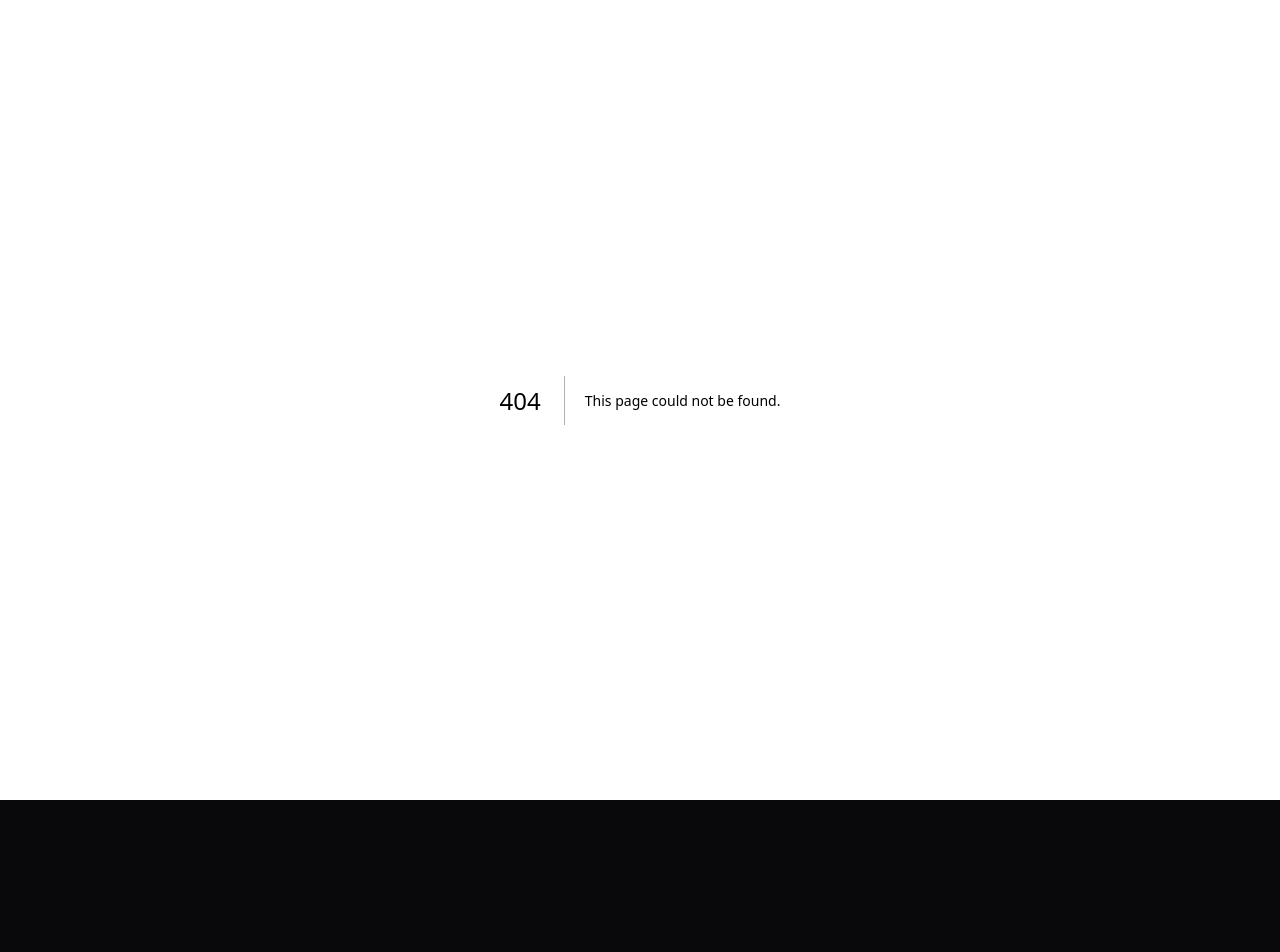
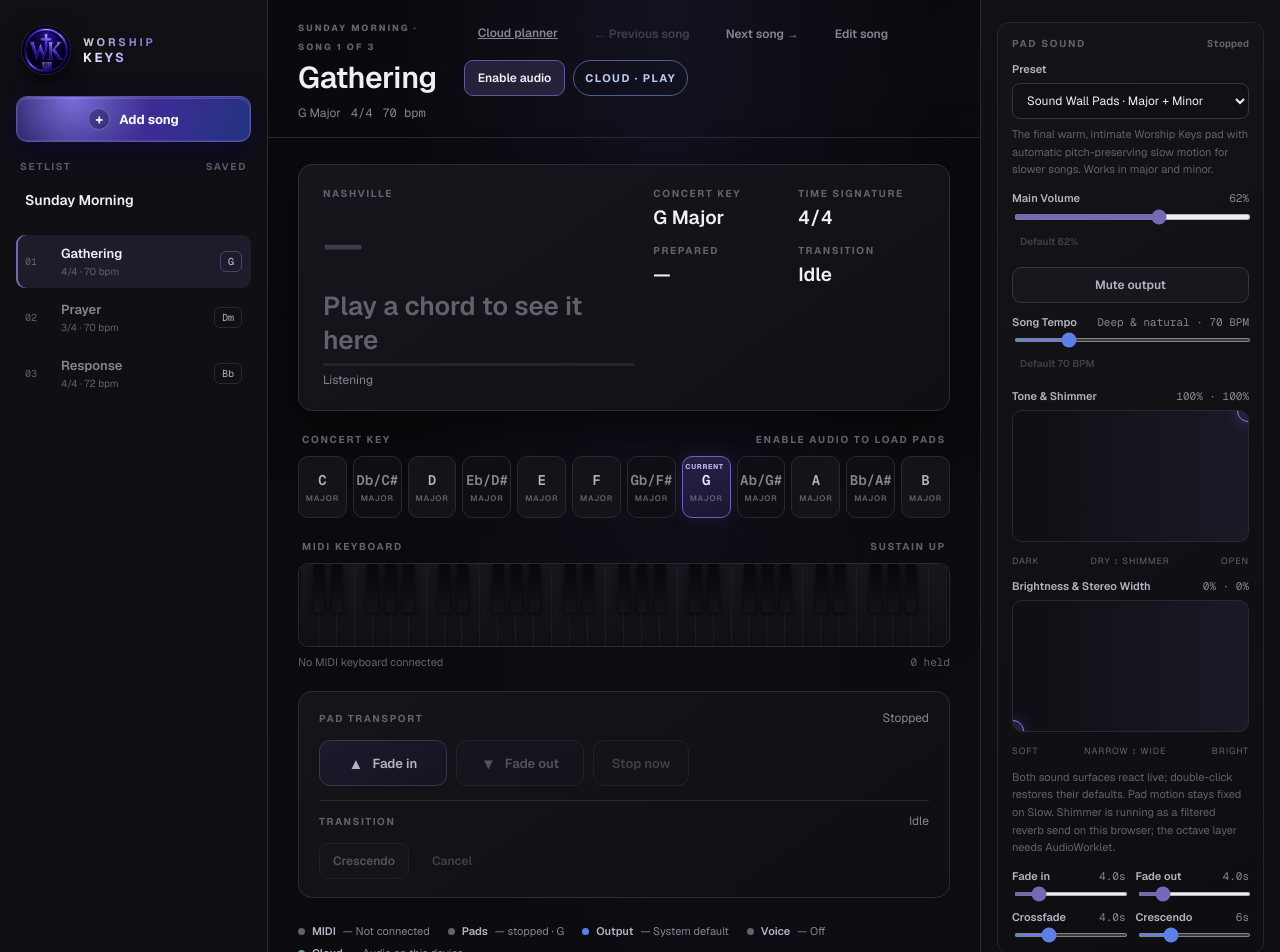
Before and after one commit to ahaz6/worship-keys, a Next.js app: page /play in a window 1280 px wide. Before the commit this address had no page. Shown: the top 952 px of the page. Before the commit the page ends 800 px from the top, so only its background shows below. Built offline with nearby package versions, Linux system fonts and the light colour scheme.

Commit message:
Deploy public web performance app

```diff
--- a/app/page.tsx
+++ b/app/page.tsx
@@ -1,8 +1,7 @@
-import { CloudPlanner } from "./cloud-planner";
 import { WorshipKeysApp } from "./worship-keys-app";
 
 export default function HostPage() {
   const cloudDeployment =
     process.env.VERCEL === "1" || process.env.NEXT_PUBLIC_WORSHIP_KEYS_CLOUD === "1";
-  return cloudDeployment ? <CloudPlanner /> : <WorshipKeysApp />;
+  return <WorshipKeysApp runtime={cloudDeployment ? "cloud" : "local"} />;
 }
--- /dev/null
+++ b/app/play/page.tsx
@@ -0,0 +1,15 @@
+import { WorshipKeysApp } from "../worship-keys-app";
+
+export const metadata = {
+  title: "Play · Worship Keys",
+  description: "Play Sound Wall Pads with a Web MIDI keyboard directly in your browser.",
+};
+
+/**
+ * Stable cloud-performance route. It also works on the local server, which
+ * makes the Vercel behaviour testable without pretending that a LAN session
+ * exists in a serverless deployment.
+ */
+export default function PlayPage() {
+  return <WorshipKeysApp runtime="cloud" />;
+}
--- a/app/worship-keys-app.tsx
+++ b/app/worship-keys-app.tsx
@@ -83,7 +83,10 @@ const DEFAULT_PREFERENCES: Preferences = {
   liveMode: false,
 };
 
-export function WorshipKeysApp() {
+export type WorshipKeysRuntime = "local" | "cloud";
+
+export function WorshipKeysApp({ runtime = "local" }: { runtime?: WorshipKeysRuntime }) {
+  const lanSessionEnabled = runtime === "local";
   /* ------------------------------------------------------------- app state */
 
   const [setlist, setSetlist] = useState(() => createStarterSetlist());
@@ -631,6 +634,7 @@ export function WorshipKeysApp() {
   const [bootstrapError, setBootstrapError] = useState<string | null>(null);
 
   useEffect(() => {
+    if (!lanSessionEnabled) return;
     fetch("/api/session/bootstrap")
       .then(async (response) => {
         const body = await response.json();
@@ -641,7 +645,7 @@ export function WorshipKeysApp() {
       .catch((error: unknown) =>
         setBootstrapError(error instanceof Error ? error.message : "The live session could not be started."),
       );
-  }, []);
+  }, [lanSessionEnabled]);
 
   useEffect(() => {
     if (!bootstrap) return;
@@ -975,6 +979,11 @@ export function WorshipKeysApp() {
           >
             Spelling: {preferences.notation}
           </button>
+          {runtime === "cloud" ? (
+            <a className="btn tone-quiet" href="/cloud">
+              Cloud planner
+            </a>
+          ) : null}
         </div>
       </aside>
 
@@ -993,6 +1002,7 @@ export function WorshipKeysApp() {
             </div>
           </div>
           <div className="btn-row">
+            {runtime === "local" ? (
               <OpenDriveSetlistButton
                 onImport={(state) => {
                   setSetlist(state.setlist);
@@ -1000,6 +1010,11 @@ export function WorshipKeysApp() {
                 }}
                 onNotice={setStorageNotice}
               />
+            ) : (
+              <a className="btn tone-quiet" href="/cloud">
+                Cloud planner
+              </a>
+            )}
             <button
               type="button"
               className="btn tone-quiet"
@@ -1030,7 +1045,13 @@ export function WorshipKeysApp() {
               </button>
             ) : null}
             <span className="role-chip tone-live">
-              {session.status === "connected" ? "HOST · LIVE" : session.status === "reconnecting" ? "HOST · RECONNECTING" : "HOST"}
+              {runtime === "cloud"
+                ? "CLOUD · PLAY"
+                : session.status === "connected"
+                  ? "HOST · LIVE"
+                  : session.status === "reconnecting"
+                    ? "HOST · RECONNECTING"
+                    : "HOST"}
             </span>
           </div>
         </header>
@@ -1145,11 +1166,15 @@ export function WorshipKeysApp() {
               state="Voice"
               detail={voice.listening ? "Listening" : voice.supported ? "Off" : "Not supported"}
             />
+            {lanSessionEnabled ? (
               <Status
                 tone={session.status === "connected" ? "ok" : session.status === "idle" ? "idle" : "warn"}
                 state="Session"
                 detail={`${session.devices.filter((device) => device.role !== "host").length} device(s)`}
               />
+            ) : (
+              <Status tone="ok" state="Cloud" detail="Audio on this device" />
+            )}
           </div>
         </div>
       </main>
@@ -1259,6 +1284,7 @@ export function WorshipKeysApp() {
           error={voice.error}
         />
 
+        {lanSessionEnabled ? (
           <HostPanel
             bootstrap={bootstrap}
             bootstrapError={bootstrapError}
@@ -1283,6 +1309,24 @@ export function WorshipKeysApp() {
                 });
             }}
           />
+        ) : (
+          <section className="panel-card cloud-performance-note" aria-label="Cloud performance mode">
+            <div className="section-title" style={{ padding: 0 }}>
+              <span>Cloud performance</span>
+              <span>HTTPS</span>
+            </div>
+            <Status tone="ok" state="Ready" detail="Audio stays on this device" />
+            <p className="hint">
+              Connect MIDI and enable audio in this browser. Setlists and pad settings are stored locally on this device.
+            </p>
+            <a className="btn" href="/cloud">
+              Open cloud planner
+            </a>
+            <p className="hint">
+              Need the QR leader session? Run Worship Keys locally on the church Mac; Vercel does not host the LAN socket.
+            </p>
+          </section>
+        )}
 
         <section className="panel-card" aria-label="Trigger policy">
           <div className="section-title" style={{ padding: 0 }}>
```
Also changed, not shown: app/cloud-planner.tsx (+12 -7 lines), app/manifest.ts (added, +19 -0 lines), 2 other files (tests, documents, lock files or other folders). Lines whose indentation alone changed are shown as unchanged.
